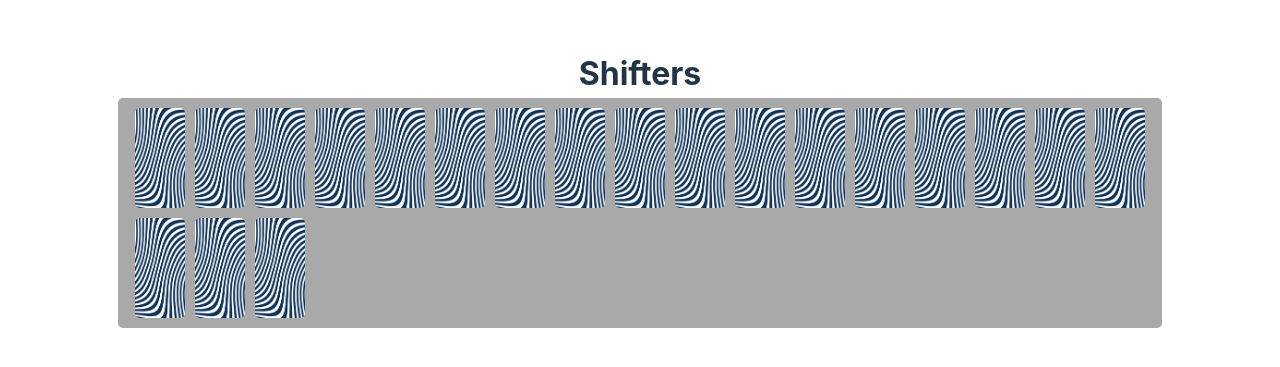
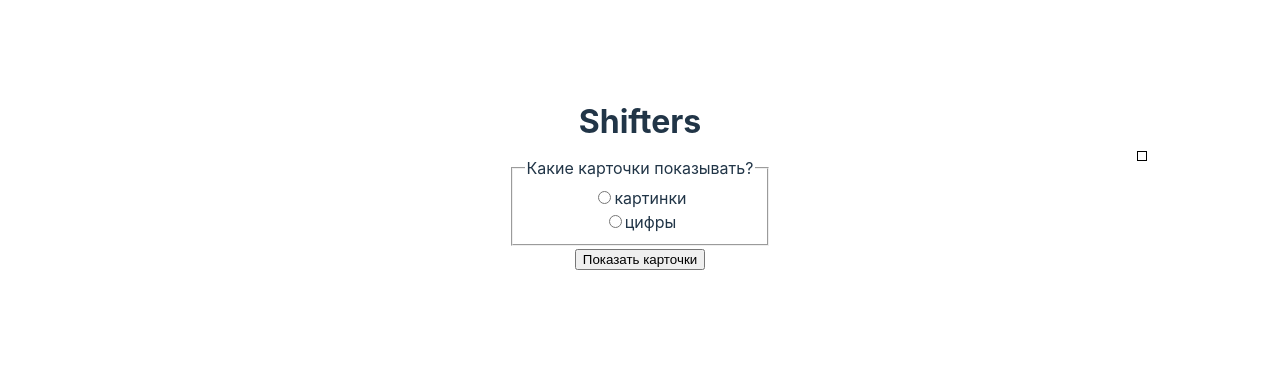
Before and after one commit to polynceva-es/shifters, a React (Vite) app: page / in a window 1280 px wide. Shown: the part 211-578 px from the top of the page. Built offline with nearby package versions, Linux system fonts and the light colour scheme.

Commit message:
add Popup and cards witg number

```diff
--- a/package.json
+++ b/package.json
@@ -13,6 +13,7 @@
     "@reduxjs/toolkit": "^1.9.7",
     "react": "^18.2.0",
     "react-dom": "^18.2.0",
+    "react-hook-form": "^7.48.2",
     "react-redux": "^8.1.3"
   },
   "devDependencies": {
--- a/src/App.tsx
+++ b/src/App.tsx
@@ -1,28 +1,17 @@
-// import { useState } from 'react'
+import { useState } from 'react'
 import "./App.css";
 import { Cards } from "./components/Cards/Cards";
+import { Popup } from './components/Popup/Popup';
 
 function App() {
-  // const [count, setCount] = useState(0)
-
-  function getHiddenCard(text?: string, count: number = 4): string {
-    return "*".repeat(count) + (text ? text.slice(-4) : "");
-  }
+  const [isImageOnCard, setIsImageOnCard] = useState(false);
+  const [isPopupOpen, setIsPopupOpen] = useState(true);
 
   return (
     <>
       <h1 id="title">Shifters</h1>
-      {/* <h1 id='title2'>0</h1> */}
-      {/* <p>count is {count}</p>
-      <div className="card">
-        <button onClick={() => setCount((count) => count + 1)}>
-        count +1
-        </button>
-        <button onClick={() => setCount((count) => count - 1)}>
-        count -1
-        </button>
-      </div> */}
-      <Cards />
+      <Popup isPopupOpen={isPopupOpen} setIsPopupOpen={setIsPopupOpen} setIsImageOnCard={setIsImageOnCard}/>
+      {!isPopupOpen ? <Cards isImageOnCard={isImageOnCard}/> : <></>}
     </>
   );
 }
--- a/src/components/Card/Card.css
+++ b/src/components/Card/Card.css
@@ -19,11 +19,20 @@
 
 .card:hover {
     opacity: 0.5;
+    box-shadow: steelblue;
 }
 
 .card-image {
     width: 100%;
     height: 100%;
     object-fit: cover;
-    border-radius: 2%;
+    border-radius: 5%;
 }
+
+.card-num {
+    width: 100%;
+    height: 100%;
+    border-radius: 5%;
+    background-color: aliceblue;
+    color: chocolate;
+}
--- a/src/components/Card/Card.tsx
+++ b/src/components/Card/Card.tsx
@@ -4,10 +4,11 @@ import "./Card.css";
 type Props = {
   url: string,
   id: number
+  isImageOnCard: boolean;
 };
 
 export const Card = (props: Props) => {
-  const { url, id } = props;
+  const { url, id, isImageOnCard } = props;
   const [isCardOpen, setIsCardOpen] = React.useState(false);
   //   const cardClassName: string = `card ${
   //     isCardOpen ? "card_front" : "card_back"
@@ -20,11 +21,12 @@ export const Card = (props: Props) => {
         setIsCardOpen(!isCardOpen);
       }}
     >
-      {isCardOpen ? (
+      {isCardOpen && isImageOnCard ? (
         <img src={url} alt="photo" className="card-image" />
       ) : (
         <></>
       )}
+      {isCardOpen && !isImageOnCard ? (<div className="card-num">{id}</div>) : <></>}
     </div>
   );
 };
--- a/src/components/Cards/Cards.css
+++ b/src/components/Cards/Cards.css
@@ -3,6 +3,7 @@
     width: 80vw;
     background-color: darkgray;
     border-radius: 5px;
+    box-sizing: border-box;
 }
 
 .cards-list {
--- a/src/components/Cards/Cards.tsx
+++ b/src/components/Cards/Cards.tsx
@@ -5,8 +5,8 @@ type Card = {
   url: string;
   id: number;
 };
-export const Cards = () => {
-
+export const Cards = (props) => {
+    const {isImageOnCard} = props;
   //элементы с 0 по N-1, где N - длина массива (arr.length) (N-1)т.к. нумерация элементов массива начинается с 0
   //из всего количества элементов выбрать рандомный номер
   //записать в промежуточную переменную последний элемент из всего количества элементов x = arr[N-1]
@@ -38,7 +38,7 @@ export const Cards = () => {
     return arr;
   }
 
-   const cardList: Array<Card> = randomArraySorting(array.concat(array));
+  const cardList: Array<Card> = randomArraySorting(array.concat(array));
 
   return (
     <section className="cards">
@@ -46,7 +46,7 @@ export const Cards = () => {
         {cardList.map((elem, i) => {
           return (
             <li key={i}>
-              <Card url={elem.url} id={elem.id} />
+              <Card url={elem.url} id={elem.id} isImageOnCard={isImageOnCard}/>
             </li>
           );
         })}
--- /dev/null
+++ b/src/components/Form/Form.tsx
@@ -0,0 +1,52 @@
+import React from "react";
+import { useState } from "react";
+import { useForm } from "react-hook-form";
+import "./Form.css";
+
+export const Form = () => {
+  const { register, handleSubmit } = useForm();
+  const onSubmit = (data: object) => {
+    console.log(data);
+    //if(data.type === 'image'){setIsImageOnCard(true)}
+    //else {setIsImageOnCard(false)};
+    //setIsPopupOpen(false);
+  }
+  return (
+    <form onSubmit={handleSubmit(onSubmit)}>
+      <fieldset className="">
+        <legend className="">Какие карточки показывать?</legend>
+        <div>
+          <input
+            type="radio"
+            id="image"
+            value="image"
+            className=""
+            required
+            {...register("type")}
+          />
+          <label htmlFor="image" className="">
+            картинки
+          </label>
+        </div>
+        <div>
+          <input
+            type="radio"
+            id="number"
+            value="number"
+            className=""
+            {...register("type")}
+          />
+          <label htmlFor="number" className="">
+            цифры
+          </label>
+        </div>
+      </fieldset>
+      <button
+          className=""
+          type="submit"
+        >
+          Показать карточки
+        </button>
+    </form>
+  );
+};
--- /dev/null
+++ b/src/components/Popup/Popup.css
@@ -0,0 +1,28 @@
+.popup {
+    display: none;
+    justify-content: center;
+    position: relative;
+    width: 80vw;
+    padding: 10px;
+    box-sizing: border-box;
+}
+
+.popup_open {
+    display: flex;
+}
+
+.popup-btnClose {
+    position: absolute;
+    top: 5px;
+    right: 5px;
+    border: 1px solid black;
+    width: 10px;
+    height: 10px;
+    background: none;
+    cursor: pointer;
+    padding: 0;
+}
+
+.popup-btnClose:hover {
+    opacity: 0.8;
+}
--- /dev/null
+++ b/src/components/Popup/Popup.tsx
@@ -0,0 +1,23 @@
+import React from "react";
+import { useState } from "react";
+import "./Popup.css";
+import { Form } from "../Form/Form";
+
+// type PopupProps = {
+//     isPopupOpen: boolean;
+//     setIsPopupOpen: function name(params:type) {
+
+//     }
+// }
+
+export const Popup = (props) => {
+    const {isPopupOpen, setIsPopupOpen} = props;
+
+  const popupClassName = `popup ${isPopupOpen ? 'popup_open' : ''}`;
+  return (
+    <div className={popupClassName}>
+      <button className="popup-btnClose" onClick={() => setIsPopupOpen(false)}></button>
+      <Form isPopupOpen={isPopupOpen} setIsPopupOpen={setIsPopupOpen}/>
+    </div>
+  );
+};
```
Also changed, not shown: src/components/Form/Form.css (added), 1 other file (tests, documents, lock files or other folders).
